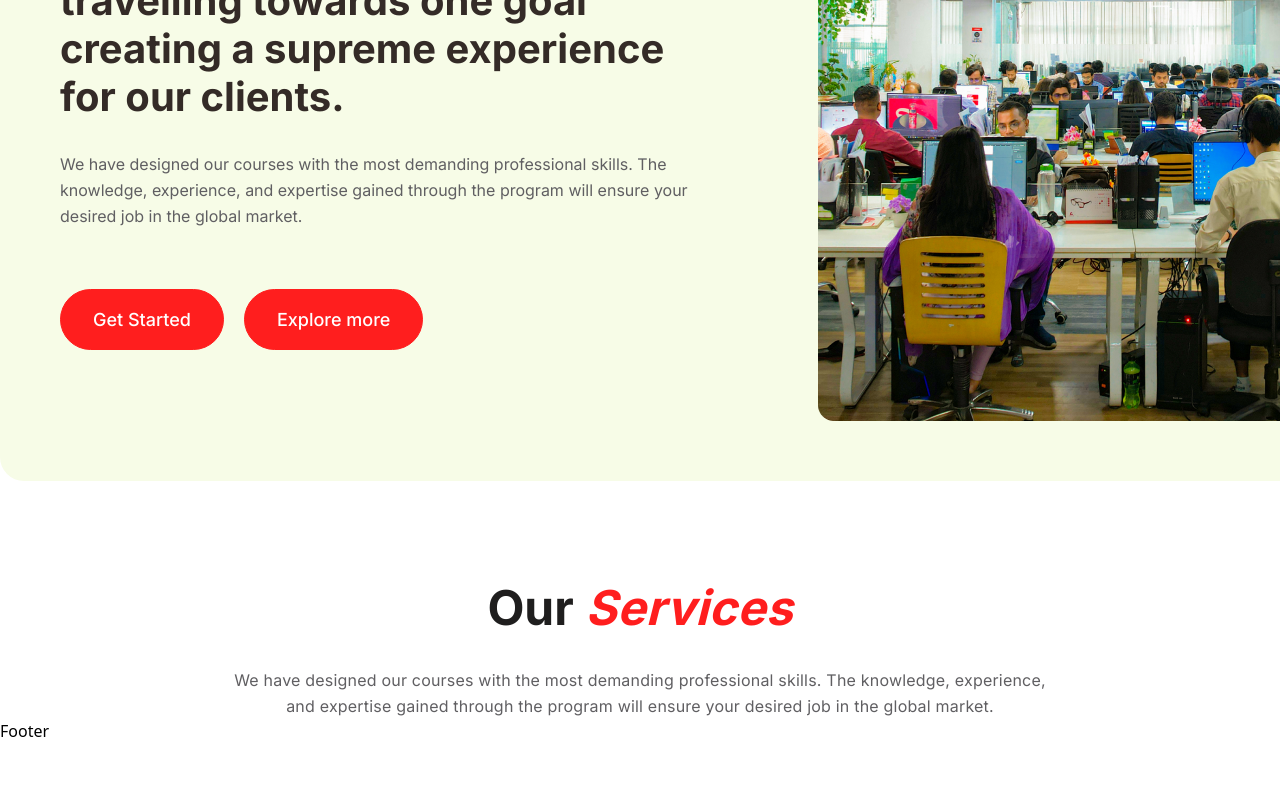
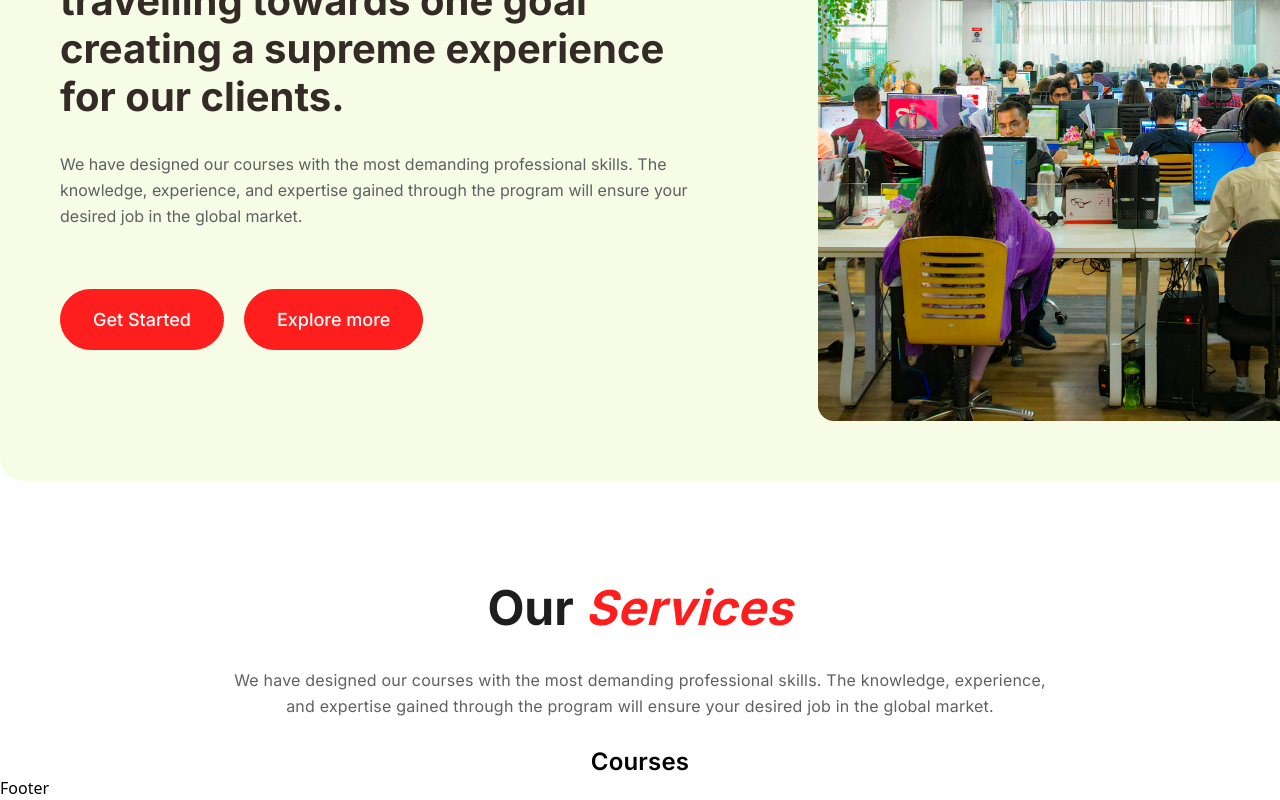
Before and after one commit to shoumen-shomu/creative-it-canada, a Next.js app: page / in a window 1280 px wide. Shown: the part 1603-2403 px from the top of the page. Before the commit the page ends 2346 px from the top, so only its background shows below. Built offline with nearby package versions, Linux system fonts and the light colour scheme; a web font is replaced by a local one.

Commit message:
about button added

```diff
--- a/src/app/components/layouts/home/Service.jsx
+++ b/src/app/components/layouts/home/Service.jsx
@@ -21,6 +21,13 @@ const Service = () => {
                 global market.
               </p>
             </div>
+            <div className="mt-7.5 text-center">
+              <div className="group inline-block">
+                <p className="font-inter font-semibold text-[24px] text-black leading-6.5 tracking-[0.2px] group-hover:py-4 group-hover:px-16 group-hover:bg-primary group-hover:rounded-[29px] ">
+                  Courses
+                </p>
+              </div>
+            </div>
           </Container>
         </div>
       </section>
```
